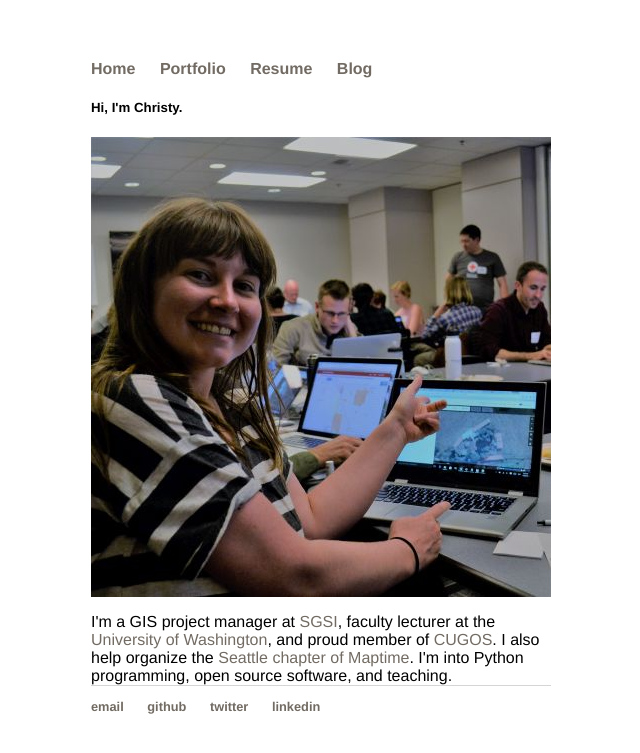
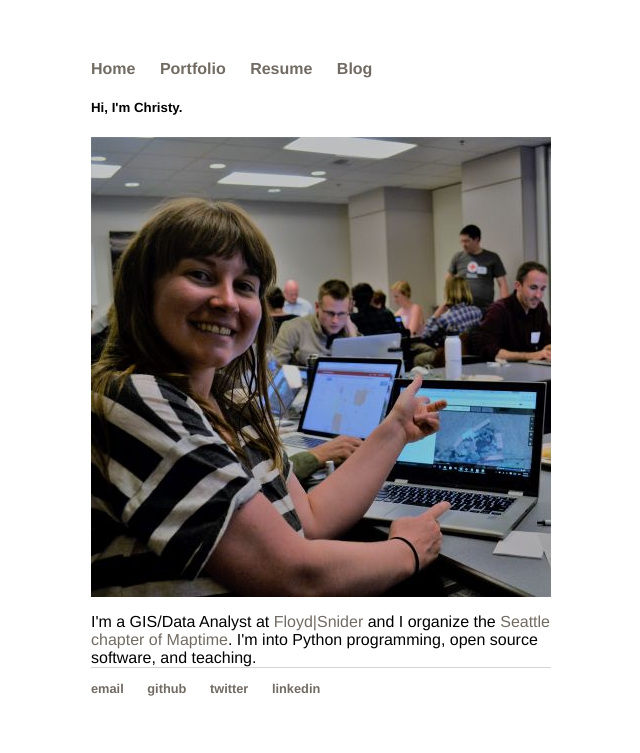
Before and after one commit to christyheaton/christyheaton.github.io, a Jekyll site: the page built from index.html, in a window 1280 px wide. Shown: the top 753 px of the page, without its empty margins (319-959 px from the left). Built offline with Jekyll 4.4.1, drawn with Linux system fonts in a browser that asks for light colours.

Commit message:
updated bio on front page

```diff
--- a/index.html
+++ b/index.html
@@ -7,5 +7,5 @@ title: Christy Heaton
 
 <p><img src="/images/Heaton.jpg" alt="christy" /></p>
 
-I'm a GIS project manager at <a href="http://www.sgsi.com">SGSI</a>, faculty lecturer at the <a href="http://www.gisonline.uw.edu/">University of Washington</a>, and proud member of <a href="http://cugos.org">CUGOS</a>. I also help organize the <a href="http://maptimesea.github.io/">Seattle chapter of Maptime</a>. I'm into Python programming, open source software, and teaching.
+I'm a GIS/Data Analyst at <a href="http://www.floydsnider.com/">Floyd|Snider</a> and I organize the <a href="http://maptimesea.github.io/">Seattle chapter of Maptime</a>. I'm into Python programming, open source software, and teaching.
 <br>
```
